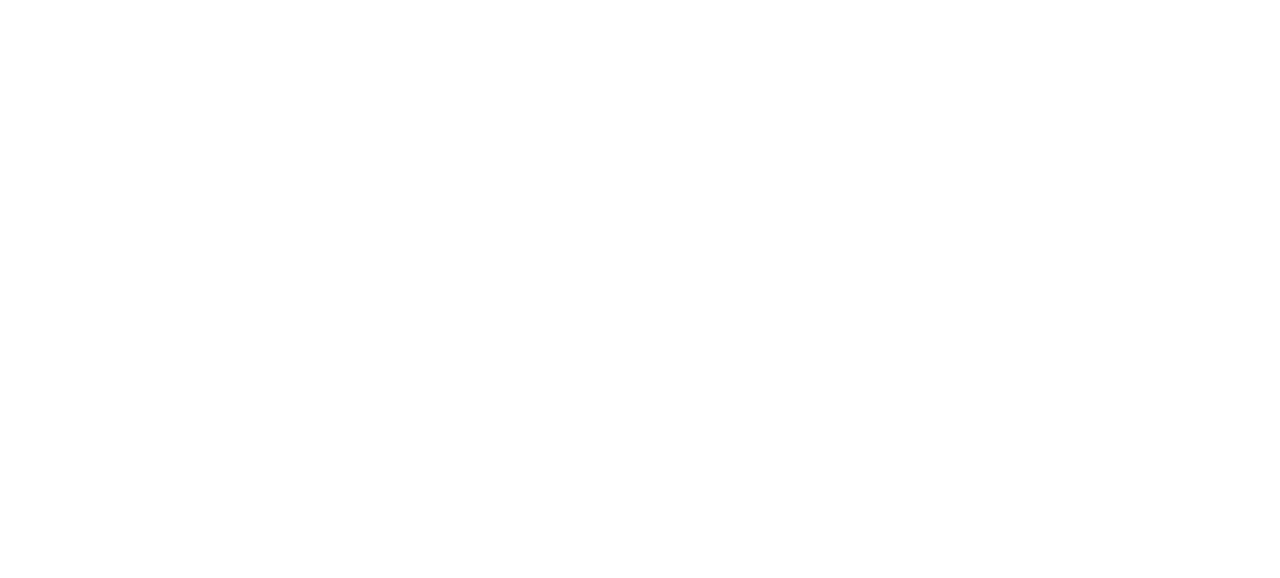
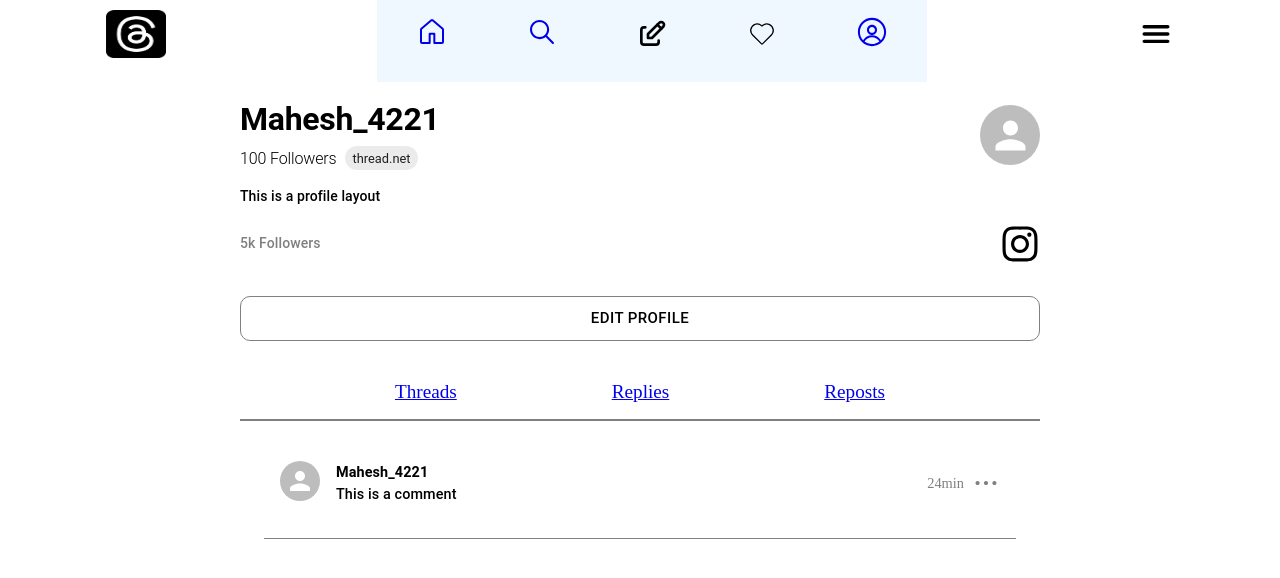
Before and after one commit to badampudimahesh2005/Threads-clone, a React (Vite) app in the folder client/: page /profile/replies/2 in a window 1280 px wide. Before the commit this address had no page. Shown: the top 578 px of the page. Built offline with nearby package versions, Linux system fonts and the light colour scheme.

Commit message:
profile page

```diff
--- a/client/src/App.jsx
+++ b/client/src/App.jsx
@@ -2,14 +2,18 @@ import React from 'react'
 
 import { BrowserRouter, Route, Routes} from 'react-router-dom'
 
-import Header from './components/common/Header'
 import Home from './pages/protected/Home'
 import Search from './pages/protected/Search'
 import Error from './pages/Error'
 import Register from './pages/Register'
 import ProtectedLayout from './pages/protected/ProtectedLayout'
+import ProfileLayout from './pages/protected/profile/ProfileLayout'
+import Threads from './pages/protected/profile/Threads'
+import Replies from './pages/protected/profile/Replies'
+import Repost from './pages/protected/profile/Repost'
 
 import { Box } from '@mui/material'
+
 const App = () => {
   return (
     <>
@@ -17,23 +21,22 @@ const App = () => {
     <Box minHeight={'100vh'}>
       <BrowserRouter>
       <Routes>
-      <Route path='/' element={<ProtectedLayout />}>
-      <Route path="" element={<Home />} />
-      <Route path="post/:id" element={<h1>Single post</h1>} />
-      <Route path="search" element={<Search />} />
+       <Route path='/' element={<ProtectedLayout />}>
+       <Route path="" element={<Home />} />
+       <Route path="post/:id" element={<h1>Single post</h1>} />
+       <Route path="search" element={<Search />} />
+
+
+      <Route  path="profile" element={<ProfileLayout />}>
+        <Route  path="threads/:id" element={<Threads />} />
+        <Route  path="replies/:id" element={<Replies />} />
+        <Route  path="reposts/:id" element={<Repost />} />
+      </Route>
+
       </Route>
       </Routes>
       </BrowserRouter>
     </Box>
-    {/*<Register />
-     <BrowserRouter>
-    <Header />
-    <Routes>
-    <Route  path="/" element={<Home />} />
-    <Route path="/search" element={<Search />} />
-    <Route path="*" element={<Error />} />
-    </Routes>
-    </BrowserRouter> */}
     </>
   )
 }
--- a/client/src/components/common/Navbar.jsx
+++ b/client/src/components/common/Navbar.jsx
@@ -22,7 +22,7 @@ const Navbar = () => {
        <Link to={"/search"}> <IoIosSearch size={32} /> </Link>
         <TbEdit size={32} />
         <CiHeart size={32} />
-        <RxAvatar size={32} />
+       <Link to={"/profile"}> <RxAvatar size={32} /> </Link>
 
     </Stack>
 
--- /dev/null
+++ b/client/src/components/home/posts/Comments.jsx
@@ -0,0 +1,49 @@
+import { Avatar, Stack , Typography} from '@mui/material'
+import {IoIosMore} from 'react-icons/io'
+
+const Comments = () => {
+  return (
+
+
+   <>
+   <Stack
+   flexDirection={"row"}
+   justifyContent={"space-between"}
+   px={2}
+   pb={4}
+    borderBottom={"1px solid gray"}
+    mx={"auto"}
+    width={'90%'}
+    >
+        <Stack flexDirection={"row"} gap={2}>
+            <Avatar src='' alt='' />
+            <Stack flexDirection={"column"}>
+            <Typography variant="h6" fontWeight={"bold"} fontSize={"0.9rem"}>
+             Mahesh_4221
+            </Typography>
+            <Typography variant="subtitle2" fontSize={"0.9rem"}>
+              This is a comment
+            </Typography>
+          </Stack>
+        </Stack>
+        <Stack
+          flexDirection={"row"}
+          gap={1}
+          alignItems={"center"}
+          color={"GrayText"}
+          fontSize={"0.9rem"}
+        >
+          <p>24min</p>
+
+            <IoIosMore
+              size={ 28}
+              className="image-icon"
+            />
+        </Stack>
+    </Stack>
+
+   </>
+  )
+}
+
+export default Comments
--- /dev/null
+++ b/client/src/pages/protected/profile/ProfileLayout.jsx
@@ -0,0 +1,89 @@
+import { Avatar, Button, Chip, Stack , Typography} from "@mui/material"
+
+import { FaInstagram } from "react-icons/fa";
+import { Link, Outlet } from "react-router-dom";
+
+
+const ProfileLayout = () => {
+  return (
+    <>
+    <Stack
+    flexDirection={"column"}
+    gap={2}
+    p={2}
+    m={2}
+    width={'800px'}
+    mx={'auto'}
+    >
+        <Stack
+         flexDirection={"row"}
+         justifyContent={"space-between"}
+         alignItems={"center"}>
+            <Stack flexDirection={"column"} gap={1}>
+            <Typography
+              variant="h2"
+              fontWeight={"bold"}
+              fontSize={"2rem"}
+            >Mahesh_4221</Typography>
+             <Stack flexDirection={"row"} alignItems={"center"} gap={1}>
+              <Typography variant="h2" fontSize={"1rem"}>
+                100 Followers
+              </Typography>
+              <Chip label="thread.net" size="small" sx={{fontSize:"0.8rem"}} />
+              </Stack>
+            </Stack>
+            <Avatar src="" alt="" sx={{width:60,height:60}} />
+          </Stack>
+        <Typography variant="subtitle2">
+            This is a profile layout
+        </Typography>
+        <Stack
+          flexDirection={"row"}
+          justifyContent={"space-between"}
+          alignItems={"center"}
+        >
+            <Typography variant="subtitle2" color={"gray"}>
+            5k Followers
+          </Typography>
+          <FaInstagram size={40}/>
+        </Stack>
+
+
+    </Stack>
+    <Button
+        size="large"
+        sx={{
+          color: "black",
+          width:"800px",
+           mx: "auto",
+          textAlign: "center",
+          border: "1px solid gray",
+          borderRadius: "10px",
+          ":hover": {
+            cursor: "pointer",
+          },
+        }}
+
+      >
+       Edit Profile
+      </Button>
+    <Stack
+        flexDirection={"row"}
+        justifyContent={"space-evenly"}
+        my={5}
+        pb={2}
+        borderBottom={"2px solid gray"}
+        fontSize={"1.2rem"}
+        width={"800px"}
+        mx={"auto"}
+        >
+            <Link to={'/profile/threads/1'} className="link">Threads</Link>
+            <Link to={'/profile/replies/2'} className="link">Replies</Link>
+            <Link to={'/profile/reposts/3'} className="link">Reposts</Link>
+        </Stack>
+        <Outlet />
+    </>
+  )
+}
+
+export default ProfileLayout
--- /dev/null
+++ b/client/src/pages/protected/profile/Replies.jsx
@@ -0,0 +1,19 @@
+import { Stack } from "@mui/material";
+import Comments from "../../../components/home/posts/Comments";
+
+const Replies = () => {
+  return (
+    <>
+    <Stack
+    flexDirection={"column"}
+    gap={2}
+    width={"800px"}
+    mx={"auto"}
+    >
+      <Comments />
+    </Stack>
+    </>
+  )
+}
+
+export default Replies
--- /dev/null
+++ b/client/src/pages/protected/profile/Repost.jsx
@@ -0,0 +1,21 @@
+import Post from "../../../components/home/Post";
+import { Stack } from "@mui/material";
+
+const Repost = () => {
+  return (
+    <>
+    <Stack
+    flexDirection={"column"}
+    gap={2}
+    mb={10}
+    width={"800px"}
+    mx={"auto"}
+  >
+    <Post />
+
+  </Stack>
+ </>
+  )
+}
+
+export default Repost
--- /dev/null
+++ b/client/src/pages/protected/profile/Threads.jsx
@@ -0,0 +1,21 @@
+import Post from "../../../components/home/Post";
+import { Stack } from "@mui/material";
+
+const Threads = () => {
+  return (
+   <>
+   <Stack
+      flexDirection={"column"}
+      gap={2}
+      mb={10}
+      width={"800px"}
+      mx={"auto"}
+    >
+      <Post />
+      <Post />
+    </Stack>
+   </>
+  )
+}
+
+export default Threads
```
